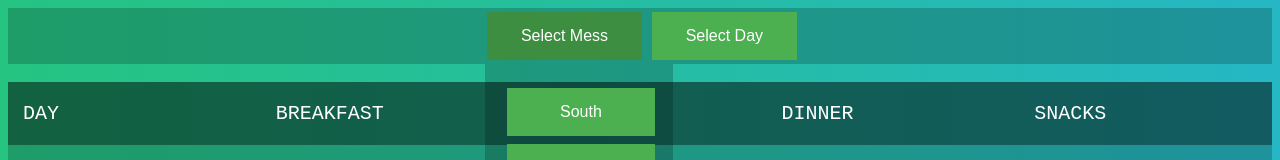
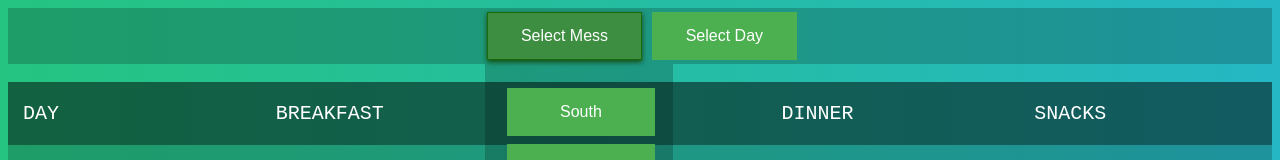
Before and after one commit to varshit97/iiithmess, a plain HTML site: page index.html in a window 1280 px wide. In both pictures the pointer is over the button "Select Mess". Shown: the top 160 px of the page. Drawn offline with Linux system fonts and the light colour scheme.

Commit message:
Master (#13)
Button UI Changes

```diff
--- a/main.css
+++ b/main.css
@@ -20,6 +20,12 @@
 
 .buttonClass:hover  {
   background-color: #3e8e41;
+}
+
+.buttonClass:hover {
+  -webkit-box-shadow: inset 0 0 0 1px #176b0a,0 2px 5px #124709;
+  -moz-box-shadow: inset 0 0 0 1px #176b0a,0 2px 5px #124709;
+  box-shadow: inset 0 0 0 1px #176b0a,0 2px 5px #124709;
 }
 
 .dropbtn {
```
